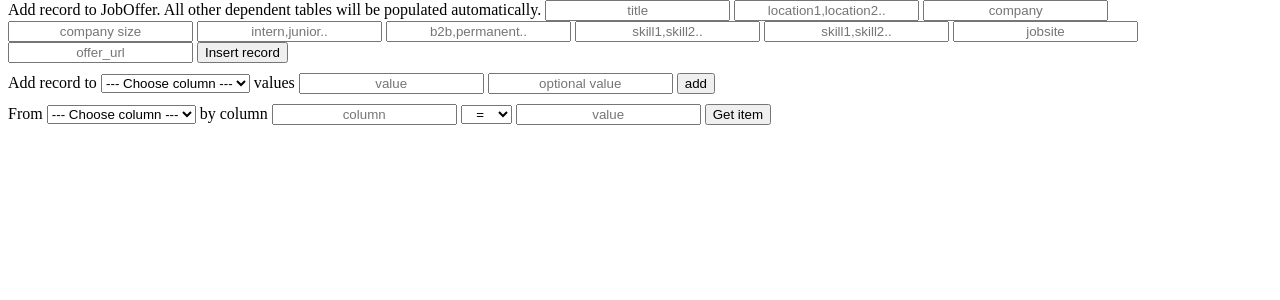
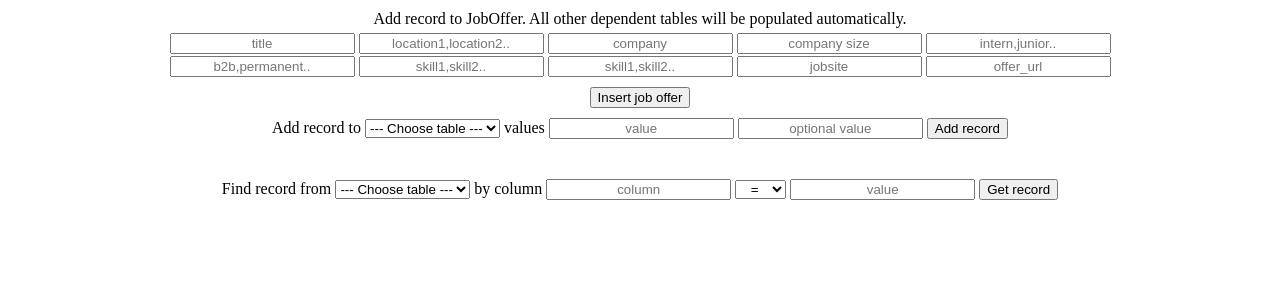
Before and after one commit to tomoicki/JobOffers_API, a Flask app: page /admin_panel in a window 1280 px wide. Shown: the part 29-329 px from the top of the page. Run offline with Flask 2, Linux system fonts and the light colour scheme; some libraries are stand-ins or nearby versions.

Commit message:
admin crud works for all tables

```diff
--- a/Templates/admin_panel.html
+++ b/Templates/admin_panel.html
@@ -4,31 +4,36 @@
         <div class="job_offer">
             <form class="job_offer__form" method="post" action="/admin_panel">
                 Add record to JobOffer. All other dependent tables will be populated automatically.
+                <div class="first5forms">
                     <input type="text" placeholder="title" name="title">
                     <input type="text" placeholder="location1,location2.." name="location">
                     <input type="text" placeholder="company" name="company">
                     <input type="text" placeholder="company size" name="company_size">
                     <input type="text" placeholder="intern,junior.." name="experience">
+                </div>
+                <div class="second5forms">
                     <input type="text" placeholder="b2b,permanent.." name="employment_type">
                     <input type="text" placeholder="skill1,skill2.." name="skill_must">
                     <input type="text" placeholder="skill1,skill2.." name="skill_nice">
                     <input type="text" placeholder="jobsite" name="jobsite">
                     <input type="text" placeholder="offer_url" name="offer_url">
-                <input value='Insert record' type="submit">
-            </form>
+                </div>
                 <div class="notification">
-                {% with job_offer_add_msg = get_flashed_messages(with_categories=True, category_filter=['job_offer']) %}
+                    {% with job_offer_add_msg = get_flashed_messages(category_filter=['job_offer']) %}
                     {% if job_offer_add_msg %}
                         {{ job_offer_add_msg[0] }}
                     {% endif %}
                     {% endwith %}
                 </div>
+                <input value='Insert job offer' type="submit">
+            </form>
         </div>
         <div class="other_table">
-            <form class="other_table__form" method="post" action="/admin_panel">
+            <div class="other_table__form">
+                <form  method="post" action="/admin_panel">
                     Add record to
                         <select name="other_table" size="w">
-                        <option>--- Choose column ---</option>
+                            <option>--- Choose table ---</option>
                             {% for table in other_tables %}
                                 <option value={{table}}>{{table}}</option>
                             {% endfor %}
@@ -36,35 +41,85 @@
                     values
                     <input type="text" placeholder="value" name="other_table_value">
                     <input type="text" placeholder="optional value" name="other_table_optional">
-                <input value='add' type="submit">
+                    <input value='Add record' type="submit">
                 </form>
+            </div>
+            <div class="other_table__notification">
                 <div class="notification">
-                {% with record_to_table_msg = get_flashed_messages(with_categories=True, category_filter=['other_table']) %}
+                    {% with record_to_table_msg = get_flashed_messages(category_filter=['other_table']) %}
                     {% if record_to_table_msg %}
                         {{ record_to_table_msg[0] }}
                     {% endif %}
                     {% endwith %}
                 </div>
             </div>
-        <div class="modify_record">
-            <form class="modify_record__form" method="post" action="/admin_panel">
-                From
-                    <select name="modify_record_table" size="w">
-                        <option>--- Choose column ---</option>
+        </div>
+        <div class="get_record">
+            <form class="get_record__form" method="post" action="/admin_panel">
+                Find record from
+                    <select name="get_record_table" size="w">
+                        <option>--- Choose table ---</option>
                         {% for table in modify_tables %}
                             <option value={{table}}>{{table}}</option>
                         {% endfor %}
                     </select>
                 by column
-                     <input type="text" placeholder="column" name="modify_record_column">
-                        <select name="modify_record_operator" size="w">
+                     <input type="text" placeholder="column" name="get_record_column">
+                        <select name="get_record_operator" size="w">
                         {% for operator in operators %}
                             <option value={{operator}}>{{operator}}</option>
                         {% endfor %}
                         </select>
+                    <input type="text" placeholder="value" name="get_record_value">
+                <input value='Get record' type="submit">
+            </form>
+        <div>
+            {% if record_dict %}
+                <div class="modify_record">
+                    <form class="modify_record__form" method="post" action="/admin_panel">
+                        Your record:
+                        {% for key, value in record_dict.items()%}
+                            <li>{{ key }} : {{ value }}</li>
+                        {% endfor %}
+                        choose column and value to change
+                        <select name="modify_record__column_to_change" size="w">
+                            <option>--- Choose column ---</option>
+                            {% for column in record_column_to_change %}
+                                <option value={{column}}>{{column}}</option>
+                            {% endfor %}
+                        </select>
                         <input type="text" placeholder="value" name="modify_record_value">
-                <input value='Get item' type="submit">
+                        <input value='Modify record' type="submit">
                     </form>
+                    <div class="notification">
+                        {% with record_to_table_msg = get_flashed_messages(category_filter=['record_changed']) %}
+                            {% if record_to_table_msg %}
+                                {{ record_to_table_msg[0] }}
+                            {% endif %}
+                        {% endwith %}
+                    </div>
+                    <form class="modify_record__delete" method="post" action="/admin_panel">
+                        Delete record
+                        <input name="delete_record_button" value='Delete record' type="submit">
+                        <div class="notification">
+                            {% with record_to_table_msg = get_flashed_messages(category_filter=['record_deleted']) %}
+                                {% if record_to_table_msg %}
+                                    {{ record_to_table_msg[0] }}
+                                {% endif %}
+                            {% endwith %}
+                        </div>
+                    </form>
+                </div>
+                {% else %}
+                <div class="notification">
+                    {% with record_to_table_msg = get_flashed_messages(category_filter=['no_record']) %}
+                        {% if record_to_table_msg %}
+                            {{ record_to_table_msg[0] }}
+                        {% endif %}
+                    {% endwith %}
+                </div>
+            {% endif %}
+        </div>
         </div>
     </div>
 {% endblock %}
--- a/Templates/interface.html
+++ b/Templates/interface.html
@@ -9,7 +9,7 @@
             <div class="query__select">
             SELECT <input type="text" placeholder="column1,column2.." name="columns" value={{old_dict['columns']}}> FROM
             <select name="table" size="w">
-                <option>--- Choose column ---</option>
+                <option>--- Choose table ---</option>
                 {% for table in tables %}
                     <option value={{table}}>{{table}}</option>
                 {% endfor %}
--- a/static/styles.css
+++ b/static/styles.css
@@ -42,6 +42,41 @@ select {
     margin-top: 10px;
     display: flex;
     justify-content: center;
+}
+.job_offer__form {
+    margin: 10px;
+}
+.job_offer {
+    text-align: center;
+    display: flex;
+    justify-content: center;
+}
+.first5forms {
+    margin-top: 5px;
+    margin-bottom: 2px;
+}
+.second5forms {
+    margin-bottom: 5px;
+}
+.other_table {
+    margin-bottom: 30px;
+    text-align: center;
+    display: flex;
+    justify-content: center;
+    flex-direction: column;
+}
+.other_table__form {
+    float: top;
+}
+.other_table__notification {
+    float: bottom;
+}
+.get_record {
+    margin-bottom: 30px;
+    text-align: center;
+    display: flex;
+    justify-content: center;
+    flex-direction: column;
 }
 
 .description {
--- a/utilities/PostgreSQL_data_insert.py
+++ b/utilities/PostgreSQL_data_insert.py
@@ -60,7 +60,6 @@ def update_tables(data_df: pandas.DataFrame,
                                  scraped_at=data_df.loc[i, 'scraped_at'],
                                  offer_url=data_df.loc[i, 'offer_url']
                                  )
-
             statement = select(Company).where(Company.name == data_df.loc[i, 'company'])
             is_already = session.execute(statement).fetchone()
             if is_already is None:
```
Also changed, not shown: API_PostgreSQL.py (+47 -21 lines). Lines whose indentation alone changed are shown as unchanged.
